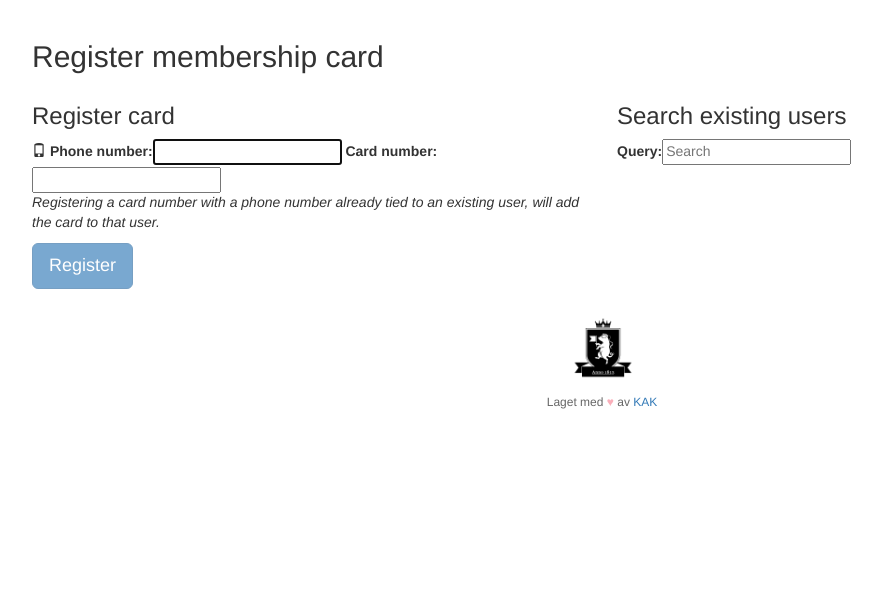
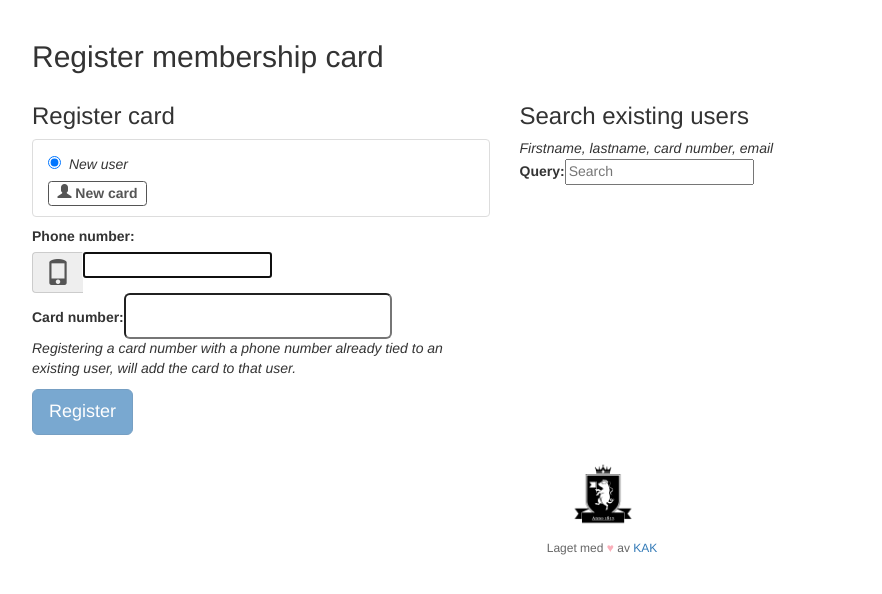
Before and after one commit to edb-gjengen/kassa, a Django app: page / in a window 1280 px wide. Shown: the part 51-645 px from the top of the page, without its empty margins (38-920 px from the left). Run offline with Django 3.2, Linux system fonts and the light colour scheme; the visitor is signed in with stand-in values (Sample User, id 1); some libraries are stand-ins or nearby versions.

Commit message:
UI improvements and logic for selected user
* Starts work on simple flow for updating member card for existing members

```diff
--- a/apps/kassa/templates/kassa/register.html
+++ b/apps/kassa/templates/kassa/register.html
@@ -7,18 +7,29 @@
     </div>
 </div>
 <div class="row">
-    <div class="col-sm-6">
-        <form>
+    <div class="col-sm-5">
+        <form class="register-card-form" autocomplete="off">
+            {% csrf_token %}
             <h3>{% trans "Register card" %}</h3>
-            <span class="glyphicon glyphicon-phone"></span>
+            <div class="register-card-form--selected-user-wrap">
+                <!-- Placeholder -->
+                <div class="list-group-item search-result placeholder">
+                    <input type="radio" name="user" checked>
+                    <em>New user</em>
+                    <div class="labels">
+                        <span class="label label-card "><span class="glyphicon glyphicon-user"></span> New card</span>
+                    </div>
+                </div>
+            </div>
             {{ add_card_form|bootstrap }}
             <p><em>Registering a card number with a phone number already tied to an existing user, will add the card to that user.</em></p>
             <button id="register-submit-btn" type="submit" class="btn btn-primary btn-lg">{% trans "Register" %}</button>
         </form>
     </div>
-    <div class="col-sm-6">
+    <div class="col-sm-7">
         <h3>{% trans "Search existing users" %}</h3>
-        <form class="form-inline query-form">
+        <em>{% trans "Firstname, lastname, card number, email" %}</em>
+        <form class="form-inline query-form" autocomplete="off">
             {{ search_user_form|bootstrap_inline }}
         </form>
         <div class="results-wrap"></div>
--- a/apps/kassa/urls.py
+++ b/apps/kassa/urls.py
@@ -1,9 +1,12 @@
 from django.conf.urls import url
-from apps.kassa.views import register, inside_user_api, inside_phone_number_api, inside_card_number_api
+from apps.kassa.views import register, inside_user_api, inside_phone_number_api, inside_card_number_api, \
+    inside_register_api
 
 urlpatterns = [
     url(r'^$', register, name='register'),
     url(r'^inside/user/$', inside_user_api, name='inside-user-api'),
     url(r'^inside/phonenumber/$', inside_phone_number_api, name='inside-phone-number-api'),
-    url(r'^inside/cardnumber/$', inside_card_number_api, name='inside-card-number-api')
+    url(r'^inside/cardnumber/$', inside_card_number_api, name='inside-card-number-api'),
+    url(r'^inside/register/$', inside_register_api, name='inside-register-api')
+
 ]
--- a/apps/kassa/views.py
+++ b/apps/kassa/views.py
@@ -1,12 +1,14 @@
 # coding: utf-8
 from __future__ import unicode_literals
+import json
+
 from django.conf import settings
 from django.contrib.auth.decorators import login_required
 from django.http import JsonResponse
 from django.shortcuts import render
+import requests
 
 from apps.kassa.forms import AddCardForm, SearchUserForm
-import requests
 
 
 @login_required
@@ -44,11 +46,45 @@ def inside_phone_number_api(request):
 
 @login_required
 def inside_card_number_api(request):
+    url = '{}cardnumber.php'.format(settings.INSIDE_API_URL)
+    params = {
+        'apikey': settings.INSIDE_API_KEY
+    }
+
+    if request.method == 'POST':
+        post_data = json.loads(request.body)
+        payload = {
+            'card_number': post_data.get('card_number'),
+            'user_id': post_data.get('user_id')
+        }
+        print payload
+        response = requests.post(
+            url,
+            data=json.dumps(payload),
+            params=params,
+            headers=dict(content_type='application/json')
+        )
+    else:
+        params.update({
+            'card_number': request.GET.get('card_number', '')
+        })
+        response = requests.get(url, params=params).json()
+
+    return JsonResponse(response.json(), status=response.status_code)
+
+
+@login_required
+def inside_register_api(request):
+    post_data = json.loads(request.body)
     payload = {
         'apikey': settings.INSIDE_API_KEY,
-        'q': request.GET.get('q', '')
+        'phone': post_data.get('phone_number'),
+        # 'user_id': post_data.get('user_id'),
+        'type': post_data.get('type'),  # 'renewal' or 'new'
+        'cardno': post_data.get('cardno'),
+        'source': 'physical'
     }
-    url = '{}cardnumber.php'.format(settings.INSIDE_API_URL)
-    data = requests.get(url, params=payload).json()
+    url = '{}register.php'.format(settings.INSIDE_API_URL)
+    response = requests.post(url, data=json.dumps(payload), headers=dict(content_type='application/json'))
 
-    return JsonResponse(data)
+    return JsonResponse(response.json(), status=response.status_code)
--- a/static/app/styles/app.scss
+++ b/static/app/styles/app.scss
@@ -5,6 +5,15 @@ $icon-font-path: '../fonts/';
 
 /* Global styles */
 body {
+}
+input[type=number]::-webkit-outer-spin-button,
+input[type=number]::-webkit-inner-spin-button {
+    -webkit-appearance: none;
+    margin: 0;
+}
+
+input[type=number] {
+    -moz-appearance:textfield;
 }
 
 /* Helpers */
@@ -17,6 +26,30 @@ body {
   text-align: right;
   margin-top: 10px;
 }
+.register-card-form {
+
+  input[type=tel],
+  input[type=number] {
+    height: 46px;
+    padding: 10px 16px;
+    font-size: 18px;
+    line-height: 1.3333333;
+    border-radius: 6px;
+  }
+  .form-control-feedback {
+    width: 46px;
+    height: 46px;
+    line-height: 46px;
+  }
+}
+.glyphicon-phone {
+  font-size: 26px;
+}
+.register-card-form--selected-user-wrap {
+  min-height: 78px;
+  margin: 10px 0;
+}
+
 .query-form {
   margin-bottom: 20px;
 }
--- a/static/dist/scripts/app.js
+++ b/static/dist/scripts/app.js
@@ -1,6 +1,49 @@
+function getCookie(name) {
+    var cookieValue = null;
+    if (document.cookie && document.cookie !== '') {
+        var cookies = document.cookie.split(';');
+        for (var i = 0; i < cookies.length; i++) {
+            var cookie = jQuery.trim(cookies[i]);
+            // Does this cookie string begin with the name we want?
+            if (cookie.substring(0, name.length + 1) == (name + '=')) {
+                cookieValue = decodeURIComponent(cookie.substring(name.length + 1));
+                break;
+            }
+        }
+    }
+    return cookieValue;
+}
 
+function getParameterByName(name) {
+    name = name.replace(/[\[]/, "\\[").replace(/[\]]/, "\\]");
+    var regex = new RegExp("[\\?&]" + name + "=([^&#]*)"),
+        results = regex.exec(location.search);
+    return results === null ? "" : decodeURIComponent(results[1].replace(/\+/g, " "));
+}
 function format_results(results) {
     return nunjucks.render('search_results.html', {'results':results});
+}
+function render_selected_user(user_data) {
+    user_data.checked = true;
+    var selected_user_html = nunjucks.render('search_result.html', user_data);
+    _dom.selectedUserWrap.html(selected_user_html);
+}
+function set_selected_user(user, update_search_result) {
+    selectedUser = user;
+    var new_val = '';
+    if(user) {
+        new_val = user.id;
+    }
+    _dom.userIdField.val(new_val).trigger('change');
+    if(update_search_result) {
+        var stale_search_result = _dom.results.find('.search-result').removeClass('selected');
+        stale_search_result.find('input').prop('checked', false);
+        /* User is still in search result, mark selected */
+        if( user && _.findWhere(users, {id:user.id}) ) {
+            var search_result = _dom.results.find('[data-user-id="'+ user.id +'"]').toggleClass('selected');
+            search_result.find('input').prop('checked', true);
+        }
+    }
 }
 
 function set_field_state(field_element, state, help_text) {
@@ -43,7 +86,15 @@ function set_field_state(field_element, state, help_text) {
     }
 }
 
-function validate_cardnumber(val) {
+function validatePhoneNumber(val) {
+    if(val.length === 0) {
+        return 'Phonenumber number should not be empty.';
+    }
+
+    return '';
+}
+
+function validateCardNumber(val) {
     if(val.length === 0) {
         return 'Card number should not be empty.';
     }
@@ -57,20 +108,34 @@ function validate_cardnumber(val) {
     return '';
 }
 
-function validate_form() {
+function getFormData(formElement) {
+    var formData = formElement.serializeArray();
+    formData = _.object(_.map(formData, function (x) {
+        return [x.name, x.value];
+    }));
+
+    return formData;
+}
+function validateCardForm() {
+    var formData = getFormData(_dom.registerCardForm);
     var errors = [];
     /* TODO
        - phonenumber should be valid (python-phonenumbers)
        - userid exists (optional)
     */
-    /* Check each fields validation state */
-    /* Checkout multifield validation state */
-    var cardno_val = _dom.cardNumber.val();
-    var cardno_invalid = validate_cardnumber(cardno_val);
+    /* Card number */
+    var cardno_invalid = validateCardNumber(formData.card_number);
     if(cardno_invalid) {
-        set_field_state(_dom.cardNumber, 'error', cardno_invalid);
+        set_field_state(_dom.cardNumberField, 'error', cardno_invalid);
         errors.push(cardno_invalid);
     }
+    /* Phone number */
+    var phone_number_invalid = validatePhoneNumber(formData.phone_number);
+    if(phone_number_invalid) {
+        set_field_state(_dom.phoneNumberField, 'error', phone_number_invalid);
+        errors.push(phone_number_invalid);
+    }
+    console.log("Errors: ", errors);
 
     if(errors.length === 0) {
         _dom.registerButton.removeAttr('disabled');
@@ -82,22 +147,29 @@ function validate_form() {
 
 
 var _dom;
+var register_form_fields = ['user_id', 'phone_number', 'card_number'];
+var users;
+var selectedUser;
 
 
 $(document).ready(function(){
     _dom = {
         results: $('.results-wrap'),
         query: $('#id_query'),
-        phoneNumber: $('#id_phone_number'),
-        cardNumber: $('#id_card_number'),
+        phoneNumberLabel: $('[for=id_phone_number]'),
+        phoneNumberField: $('#id_phone_number'),
+        cardNumberField: $('#id_card_number'),
+        registerCardForm: $('.register-card-form'),
         registerButton: $('#register-submit-btn'),
         usernameField: $('#id_username'),
-        userId: $('#id_user_id')
+        userIdField: $('#id_user_id'),
+        selectedUserWrap: $('.register-card-form--selected-user-wrap')
     };
     var urls = {
         insideUserApi: '/inside/user/',
         insidePhoneNumberApi: '/inside/phonenumber/',
-        insideCardNumber: '/inside/cardnumber/'
+        insideCardNumber: '/inside/cardnumber/',
+        insideRegister: '/inside/register/'
     };
 
     /* User search as you type */
@@ -110,55 +182,61 @@ $(document).ready(function(){
             console.log(data);
             if(data.results && data.results.length > 0) {
                 _dom.results.html(format_results(data.results));
-            } else {
+                users = data.results;
+            }
+            else if(data.error) {
+                _dom.results.html(data.error);
+            }
+            else {
                 if(val === "") {
                     _dom.results.html('');
                 } else {
-                    _dom.results.html('No existing user with that phone number');
+                    _dom.results.html("Found no existing user with search param: '"+ val +"'");
                 }
             }
         });
     });
 
     /* Phone number as you type */
-    _dom.phoneNumber.on('keyup', function() {
-        var val = _dom.phoneNumber.val().trim();
-        if(val.length === 0) {
-            set_field_state(_dom.phoneNumber, '');
-            return 'Phonenumber number should not be empty.';
+    _dom.phoneNumberField.on('input', function() {
+        if( !validateCardForm() ) {
+            return;
         }
+        var val = _dom.phoneNumberField.val().trim();
         $.getJSON(urls.insidePhoneNumberApi, {q: val}, function(data) {
             if(data.meta && data.meta.num_results == 1) {
-                set_field_state(_dom.phoneNumber, 'success');
-                _dom.userId.val(data.results[0].id);
+                set_field_state(_dom.phoneNumberField, 'success');
+                set_selected_user(data.results[0], true);
             } else {
-                set_field_state(_dom.phoneNumber, '');
-                _dom.userId.val('');
+                set_field_state(_dom.phoneNumberField, '');
+                set_selected_user('', true);
             }
         });
+
     });
     /* Card number as you type */
-    _dom.cardNumber.on('keyup', function() {
-        if(!validate_form('cardNumber')) {
+    _dom.cardNumberField.on('input', function() {
+        /* Card number should exist in the database and not tied to existing user */
+        if( !validateCardForm() ) {
             return;
         }
-        /* Card number should exist in the database and not tied to existing user */
-        var val = _dom.cardNumber.val().trim();
-        $.getJSON(urls.insideCardNumber, {q: val}, function(data) {
+        var val = _dom.cardNumberField.val().trim();
+        $.getJSON(urls.insideCardNumber, {card_number: val}, function(data) {
             if(data.error) {
-                set_field_state(_dom.cardNumber, 'error', data.error);
+                set_field_state(_dom.cardNumberField, 'error', data.error);
                 return;
             }
             if(!data.valid) {
-                set_field_state(_dom.cardNumber, 'error', 'Cannot find card number in database.');
+                set_field_state(_dom.cardNumberField, 'error', 'Cannot find card number in database.');
             }
             else if(data.user !== null && data.valid) {
-                set_field_state(_dom.cardNumber, 'error', 'Card number belongs to existing user: '+ data.user.firstname +''+ data.user.lastname +'('+data.user.id+').');
+                var user = data.user[0];
+                set_field_state(_dom.cardNumberField, 'error', 'Card number belongs to existing user: '+ user.firstname +' '+ user.lastname +' ('+user.id+').');
             }
             else if(data.user === null && data.valid) {
-                set_field_state(_dom.cardNumber, 'success');
+                set_field_state(_dom.cardNumberField, 'success');
             } else {
-                set_field_state(_dom.cardNumber, '');
+                set_field_state(_dom.cardNumberField, '');
             }
         });
     });
@@ -168,23 +246,89 @@ $(document).ready(function(){
         var label = $(this).parent();
         var number = label.attr('data-phone-number');
         var user_id = label.attr('data-user-id');
+
+        /* Update selected state */
         $('.search-result').removeClass('selected');
         label.toggleClass('selected');
-        _dom.userId.val(user_id);
+
+        set_selected_user(_.findWhere(users, {id: user_id}));
+
+        /* Update phone number field */
         if(number === '-') {
             number = '';
         }
-        _dom.phoneNumber.val(number);
+        _dom.phoneNumberField.val(number);
     });
 
-    /* Initial state disabled */
-    _dom.registerButton.attr('disabled','disabled');
+    _dom.registerButton.on('click', function(e) {
+        e.preventDefault();
+        // TODO on error output validation status
+        // TODO on success:
+        //  - print what action was performed and suggest steps
+        //  - show new user below form (hide/show after 10s)
+        //  - clear form
+
+        if( !validateCardForm() ) {
+            // ERROR
+            return;
+        }
+        var url = urls.insideRegister;
+        var payload = getFormData(_dom.registerCardForm);
+
+        /* Just updating card number? */
+        if(payload.user_id && payload.card_number && selectedUser.is_member === "1") {
+            url = urls.insideCardNumber;
+        }
+        $.ajax(url, {
+            data: JSON.stringify(payload),
+            contentType: 'application/json',
+            dataType: 'json',
+            type: 'post',
+            headers: {'X-CSRFToken': getCookie('csrftoken')}
+        }).success(function(data){
+            console.log("success", data);
+
+        }).fail(function(data) {
+            console.log("failed", data);
+        });
+    });
+
+    /* On user id change  */
+    _dom.userIdField.on('change', function() {
+        /* Render selected user in search form */
+        console.log("try updating selected user ", selectedUser);
+        if(selectedUser) {
+            render_selected_user({res: selectedUser});
+            return;
+        }
+        render_selected_user({placeholder: true});
+    });
+
+    /* Ninja add some icons to bootstrap form */
+    var inputGroup = '<div class="input-group">';
+    var iconMobile = '<span class="input-group-addon"><span class="glyphicon glyphicon-phone"></span></span>';
+    _dom.phoneNumberField.wrap(inputGroup);
+    _dom.phoneNumberField.before(iconMobile);
 
     /* Initial focus */
     if(_dom.usernameField) {
         _dom.usernameField.focus();
     }
-    if(_dom.phoneNumber) {
-        _dom.phoneNumber.focus();
+    if(_dom.phoneNumberField) {
+        _dom.phoneNumberField.focus();
+    }
+    /* Initial submit button state disabled */
+    _dom.registerButton.attr('disabled','disabled');
+
+    /* Load query params */
+    /* FIXME: does not trigger validation and selected user preview */
+    if( getParameterByName('user_id') ) {
+        _dom.userIdField.val(getParameterByName('user_id')).trigger('change');
+    }
+    if( getParameterByName('phone_number') ) {
+        _dom.phoneNumberField.val(getParameterByName('phone_number'));
+    }
+    if( getParameterByName('card_number') ) {
+        _dom.cardNumberField.val(getParameterByName('card_number'));
     }
 });
--- a/static/dist/scripts/templates.js
+++ b/static/dist/scripts/templates.js
@@ -3,8 +3,10 @@ var lineno = null;
 var colno = null;
 var output = "";
 try {
+if(!runtime.contextOrFrameLookup(context, frame, "placeholder")) {
+output += "\n    ";
 if(!runtime.memberLookup((runtime.contextOrFrameLookup(context, frame, "res")),"cardno", env.opts.autoescape) || runtime.memberLookup((runtime.contextOrFrameLookup(context, frame, "res")),"card_is_legacy", env.opts.autoescape)) {
-output += "\n    <label for=\"";
+output += "\n        <label for=\"";
 output += runtime.suppressValue(runtime.memberLookup((runtime.contextOrFrameLookup(context, frame, "res")),"id", env.opts.autoescape), env.opts.autoescape);
 output += "\" data-phone-number=\"";
 output += runtime.suppressValue(runtime.memberLookup((runtime.contextOrFrameLookup(context, frame, "res")),"number", env.opts.autoescape), env.opts.autoescape);
@@ -19,13 +21,18 @@ else {
 output += " not-member";
 ;
 }
-output += "\">\n    <input type=\"radio\" name=\"user\" id=\"";
+output += "\">\n        <input type=\"radio\" name=\"user\" id=\"";
 output += runtime.suppressValue(runtime.memberLookup((runtime.contextOrFrameLookup(context, frame, "res")),"id", env.opts.autoescape), env.opts.autoescape);
-output += "\">\n";
+output += "\"";
+if(runtime.contextOrFrameLookup(context, frame, "checked")) {
+output += " checked";
+;
+}
+output += ">\n    ";
 ;
 }
 else {
-output += "\n    <!-- Has card -->\n    <div class=\"list-group-item search-result has-card";
+output += "\n        <!-- Has card -->\n        <div class=\"list-group-item search-result has-card";
 if(runtime.memberLookup((runtime.contextOrFrameLookup(context, frame, "res")),"is_member", env.opts.autoescape)) {
 output += " member";
 ;
@@ -34,56 +41,65 @@ else {
 output += "not-member";
 ;
 }
-output += "\">\n";
+output += "\">\n    ";
 ;
 }
-output += "\n<!-- Name -->\n";
+output += "\n    <!-- Name -->\n    ";
 output += runtime.suppressValue(runtime.memberLookup((runtime.contextOrFrameLookup(context, frame, "res")),"firstname", env.opts.autoescape), env.opts.autoescape);
 output += " ";
 output += runtime.suppressValue(runtime.memberLookup((runtime.contextOrFrameLookup(context, frame, "res")),"lastname", env.opts.autoescape), env.opts.autoescape);
-output += "\n<div class=\"labels\">\n    <!-- Membership -->\n    ";
+output += "\n    <div class=\"labels\">\n        <!-- Membership -->\n        ";
 if(runtime.memberLookup((runtime.contextOrFrameLookup(context, frame, "res")),"is_member", env.opts.autoescape) == "1") {
-output += "\n        <span class=\"label label-success\">Member: ";
+output += "\n            <span class=\"label label-success\">Member: ";
 output += runtime.suppressValue(env.getFilter("default").call(context, runtime.memberLookup((runtime.contextOrFrameLookup(context, frame, "res")),"expires", env.opts.autoescape),"Lifelong"), env.opts.autoescape);
-output += "</span>\n    ";
+output += "</span>\n        ";
 ;
 }
 else {
 if(runtime.memberLookup((runtime.contextOrFrameLookup(context, frame, "res")),"expires", env.opts.autoescape) == "0000-00-00") {
-output += "\n        <span class=\"label label-default\">Registered</span>\n    ";
+output += "\n            <span class=\"label label-default\">Registered</span>\n        ";
 ;
 }
 else {
-output += "\n        <span class=\"label label-warning\">Expired: ";
+output += "\n            <span class=\"label label-warning\">Expired: ";
 output += runtime.suppressValue(runtime.memberLookup((runtime.contextOrFrameLookup(context, frame, "res")),"expires", env.opts.autoescape), env.opts.autoescape);
-output += "</span>\n    ";
+output += "</span>\n        ";
 ;
 }
 ;
 }
-output += "\n    <!-- Card -->\n    ";
-if(runtime.memberLookup((runtime.contextOrFrameLookup(context, frame, "res")),"cardno", env.opts.autoescape) && !runtime.memberLookup((runtime.contextOrFrameLookup(context, frame, "res")),"card_is_legacy", env.opts.autoescape)) {
-output += "\n        <span class=\"label label-card \"><span class=\"glyphicon glyphicon-user\"></span> ";
-output += runtime.suppressValue(runtime.memberLookup((runtime.contextOrFrameLookup(context, frame, "res")),"cardno", env.opts.autoescape), env.opts.autoescape);
-output += "</span>\n    ";
+output += "\n        <!-- Card -->\n        ";
+if(!runtime.memberLookup((runtime.contextOrFrameLookup(context, frame, "res")),"card_is_legacy", env.opts.autoescape)) {
+output += "\n            <span class=\"label label-card \"><span class=\"glyphicon glyphicon-user\"></span> ";
+output += runtime.suppressValue(env.getFilter("default").call(context, runtime.memberLookup((runtime.contextOrFrameLookup(context, frame, "res")),"cardno", env.opts.autoescape),"No card"), env.opts.autoescape);
+output += "</span>\n        ";
 ;
 }
 else {
-output += "\n        <span class=\"label label-card \"><span class=\"glyphicon glyphicon-user\"></span> No card</span>\n    ";
+output += "\n            <span class=\"label label-card \"><span class=\"glyphicon glyphicon-user\"></span> No card</span>\n        ";
 ;
 }
-output += "\n    <!-- Is active -->\n    ";
+output += "\n        <!-- Is active -->\n        ";
 if(runtime.memberLookup((runtime.contextOrFrameLookup(context, frame, "res")),"is_active", env.opts.autoescape) == "1") {
-output += "\n        <span class=\"label label-is-active\">Active</span>\n    ";
+output += "\n            <span class=\"label label-is-active\">Active</span>\n        ";
 ;
 }
-output += "\n</div>\n";
+output += "\n    </div>\n    ";
 if(!runtime.memberLookup((runtime.contextOrFrameLookup(context, frame, "res")),"cardno", env.opts.autoescape) || runtime.memberLookup((runtime.contextOrFrameLookup(context, frame, "res")),"card_is_legacy", env.opts.autoescape)) {
-output += "\n    <div class=\"selected-icon\"><span class=\"glyphicon glyphicon-ok\"></span></div>\n    </label>\n";
+output += "\n        <div class=\"selected-icon\"><span class=\"glyphicon glyphicon-ok\"></span></div>\n        </label>\n    ";
 ;
 }
 else {
-output += "\n    </div>\n";
+output += "\n        </div>\n    ";
+;
+}
+output += "\n";
+;
+}
+else {
+output += "\n    <!-- Placeholder -->\n    <div class=\"list-group-item search-result placeholder\">\n        <input type=\"radio\" name=\"user\" checked>\n        <em>New</em>\n        <div class=\"labels\">\n            <span class=\"label label-card \"><span class=\"glyphicon glyphicon-user\"></span> ";
+output += runtime.suppressValue(env.getFilter("default").call(context, runtime.memberLookup((runtime.contextOrFrameLookup(context, frame, "res")),"cardno", env.opts.autoescape),"New card"), env.opts.autoescape);
+output += "</span>\n        </div>\n    </div>\n";
 ;
 }
 cb(null, output);
```
Also changed, not shown: static/app/scripts/app.js (+182 -38 lines), static/app/templates/search_result.html (+14 -3 lines), static/dist/styles/app.css.
